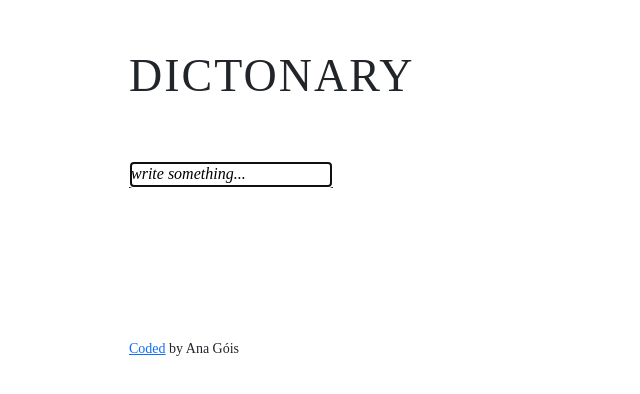
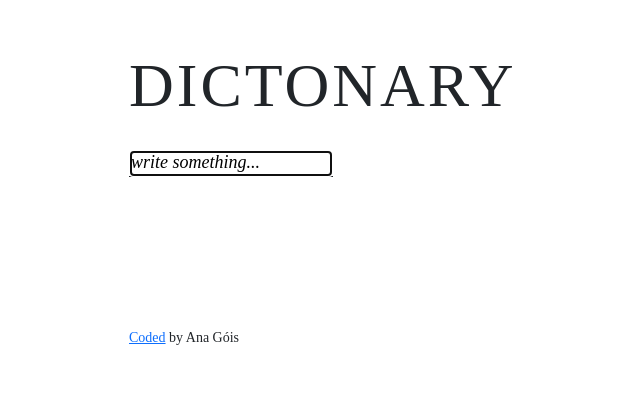
Before and after one commit to acbserrano/dictionary-project, a React (Create React App) app: page / in a window 1280 px wide. Shown: the part 102-496 px from the top of the page, without its empty margins (123-763 px from the left). Built offline with nearby package versions, Linux system fonts and the light colour scheme.

Commit message:
updated the style

```diff
--- a/src/SearchEngine.css
+++ b/src/SearchEngine.css
@@ -1,29 +1,31 @@
 h1 {
-  font-size: 46px;
-  letter-spacing: 2px;
+  font-size: 62px;
+  letter-spacing: 3px;
 }
 
 h2 {
-  font-size: 36px;
+  font-size: 52px;
 }
 
 h3 {
-  font-size: 16px;
+  font-size: 20px;
+  margin-bottom: 50px;
+  opacity: 0.6;
   font-weight: 600;
-  margin-bottom: 50px;
 }
 
 input::placeholder {
   font-style: italic;
   color: black;
+  font-size: 18px;
 }
 
 .search-button {
-  margin: 50px 0 50px 0;
+  margin: 20px 0 50px 0;
 }
 
 .meaning {
-  background-color: rgba(249, 241, 241, 0.448);
+  background-color: rgba(247, 231, 231, 0.448);
   margin-top: 20px;
   padding: 15px;
   font-size: 16px;
@@ -53,6 +55,8 @@ ul {
   margin-top: 10px;
 }
 
-.synonyms {
+.synonyms li {
   opacity: 0.6;
+  margin-right: 10px;
+  font-style: italic;
 }
```
